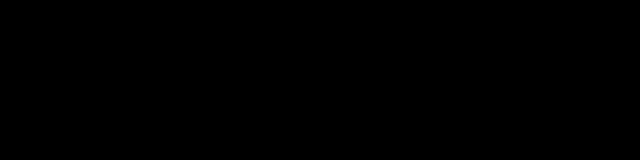
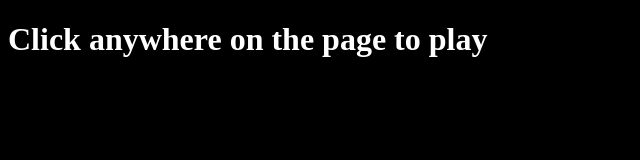
Before and after one commit to niggyniggy/niggyniggy.github.io, a plain HTML site: page index.html in a window 1280 px wide. Shown: the whole page, without its empty margins (0-640 px from the left). Drawn offline with Linux system fonts and the light colour scheme.

Commit message:
Update index.html

```diff
--- a/index.html
+++ b/index.html
@@ -5,8 +5,8 @@
     <meta name="robots" content="index, follow, max-snippet:-1, max-image-preview:large">
     <title>Niggy Niggy </title>
 </head>
-<body style="background-color: black;>
-    <h1> Click anywhere on the page to play</h1>
+<body style="background-color: black;">
+    <h1 style="color: white"> Click anywhere on the page to play</h1>
     <audio id="bg-audio" src="niggy niggy.mp3" loop></audio>
 
 <script>
@@ -20,6 +20,7 @@
       // 2. Fallback: Play on the user's very first click anywhere on the page
       document.addEventListener('click', () => {
         audio.play();
+
       }, { once: true }); // { once: true } removes the listener after it runs once
     });
   });
```
